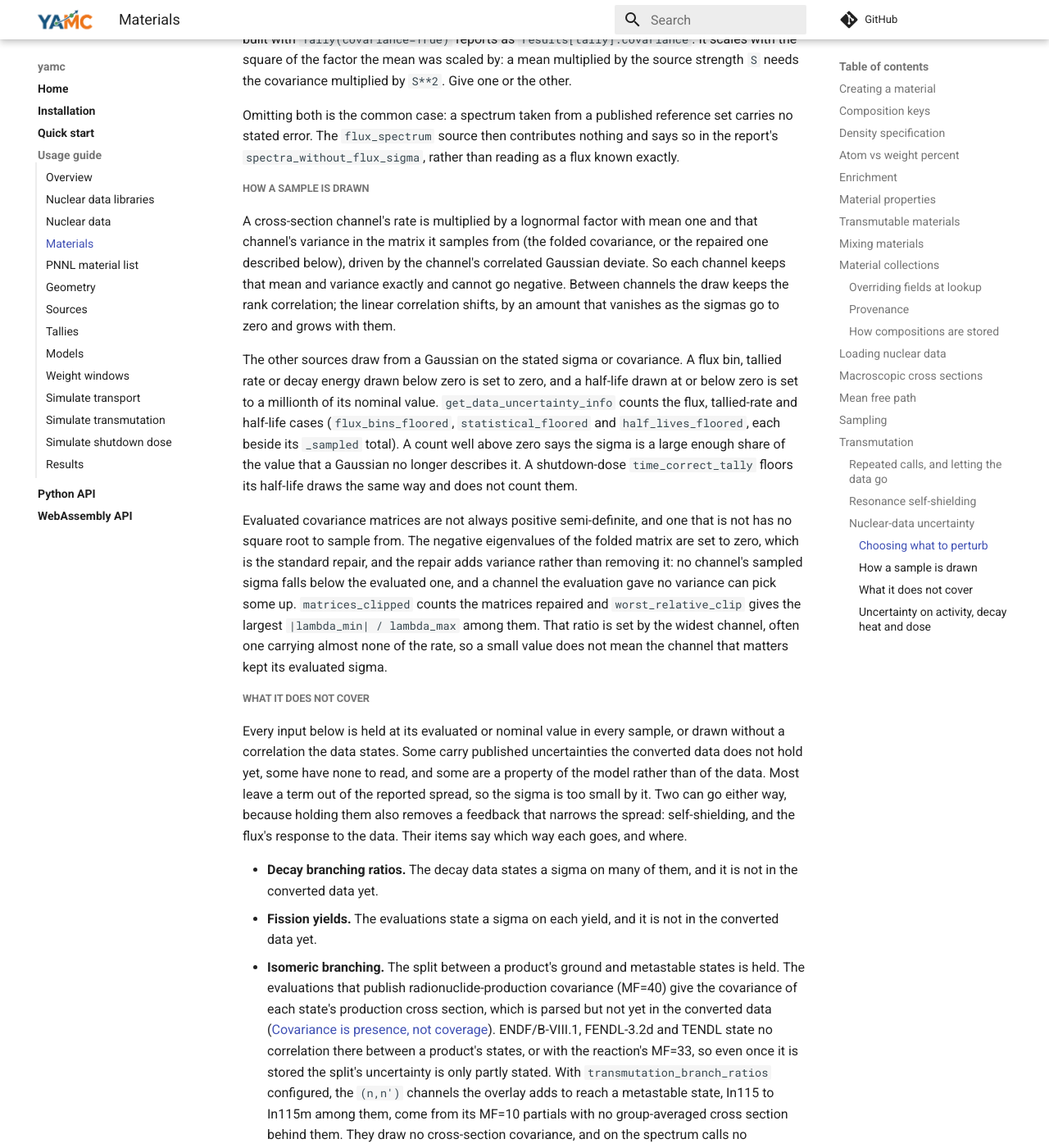
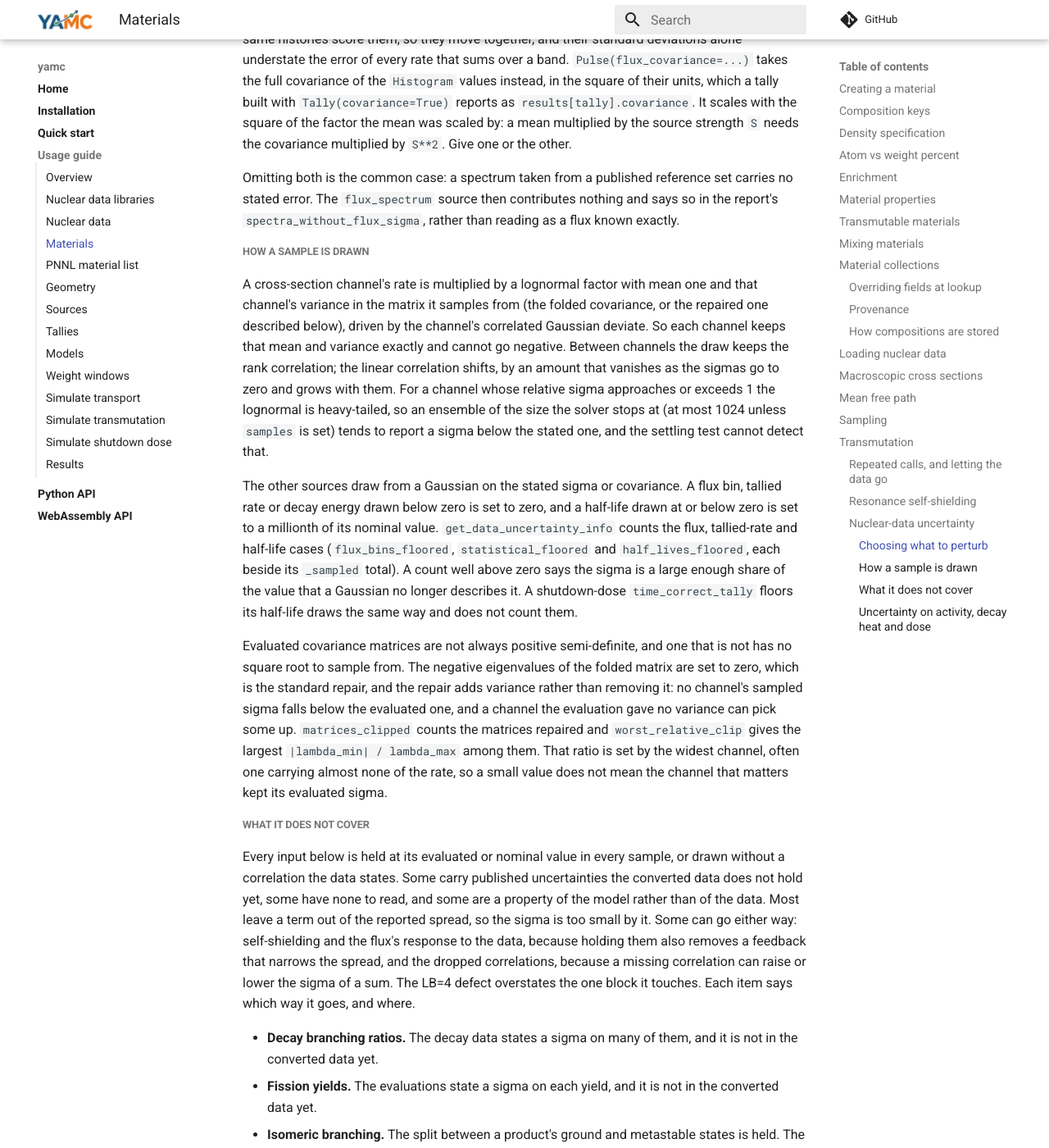
Before and after one commit to fusion-neutronics/yamc, an MkDocs documentation site: the page built from docs/materials.md, in a window 1280 px wide and 1400 px high, scrolled down 12466 px. Shown: the whole window at 82% size. Built offline with MkDocs 1.6.1 and Material for MkDocs 9.7.7, drawn with Linux system fonts in a browser that asks for light colours; comment, search, counter and statistics services are not loaded; some of the changed text lies outside the part shown.

Commit message:
Say where the reported sigma can mislead
The intro to the held inputs no longer counts exactly two items that can
go either way: dropped correlations can too, and the LB=4 defect
overstates its block. Note that a heavy-tailed lognormal channel (relative
sigma near or above 1) is underestimated by a finite ensemble the settling
test cannot flag, that the statistical draw has no material key so
replicas should not be combined across materials, and that Li6's stated
abundance range includes commercially depleted lithium.

```diff
--- a/docs/materials.md
+++ b/docs/materials.md
@@ -518,7 +518,11 @@
 ``(seed, sample, nuclide)``, and the flux draw of ``(seed, sample, spectrum)``,
 the spectrum's place among the schedule's spectra. The statistical draw is keyed
 on ``(seed, sample)`` and made jointly over the material's tallied rates, so
-adding or removing a tallied rate changes the draws of the others. In every case
+adding or removing a tallied rate changes the draws of the others. It carries no
+material key, so every material in one run draws the same deviates in a given
+sample: each material's own sigma is right, but the statistical draws of
+different materials are not independent, and replica inventories should not be
+combined across materials. In every case
 the same seed gives the same answer whatever the sample count or iteration
 order. Leave ``samples`` unset and the solver adds samples until the reported
 sigmas settle; setting it bounds cost or reproduces a specific run, but it is
@@ -618,7 +622,10 @@
 deviate. So each channel keeps that mean and variance exactly and cannot go
 negative. Between channels the draw keeps the rank correlation; the
 linear correlation shifts, by an amount that vanishes as the sigmas go to zero
-and grows with them.
+and grows with them. For a channel whose relative sigma approaches or exceeds 1
+the lognormal is heavy-tailed, so an ensemble of the size the solver stops at (at
+most 1024 unless ``samples`` is set) tends to report a sigma below the stated
+one, and the settling test cannot detect that.
 
 The other sources draw from a Gaussian on the stated sigma or covariance. A flux
 bin, tallied rate or decay energy drawn below zero is set to zero, and a
@@ -646,9 +653,11 @@
 drawn without a correlation the data states. Some carry published uncertainties
 the converted data does not hold yet, some have none to read, and some are a
 property of the model rather than of the data. Most leave a term out of the
-reported spread, so the sigma is too small by it. Two can go either way, because
-holding them also removes a feedback that narrows the spread: self-shielding,
-and the flux's response to the data. Their items say which way each goes, and
+reported spread, so the sigma is too small by it. Some can go either way:
+self-shielding and the flux's response to the data, because holding them also
+removes a feedback that narrows the spread, and the dropped correlations, because
+a missing correlation can raise or lower the sigma of a sum. The LB=4 defect
+overstates the one block it touches. Each item says which way it goes, and
 where.
 
 - **Decay branching ratios.** The decay data states a sigma on many of them, and
```
Also changed, not shown: other parts of docs/materials.md (+2 -1 lines).
